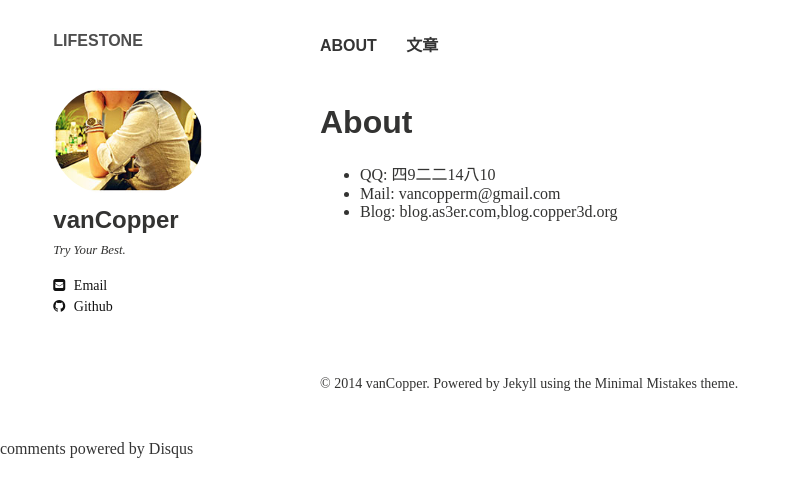
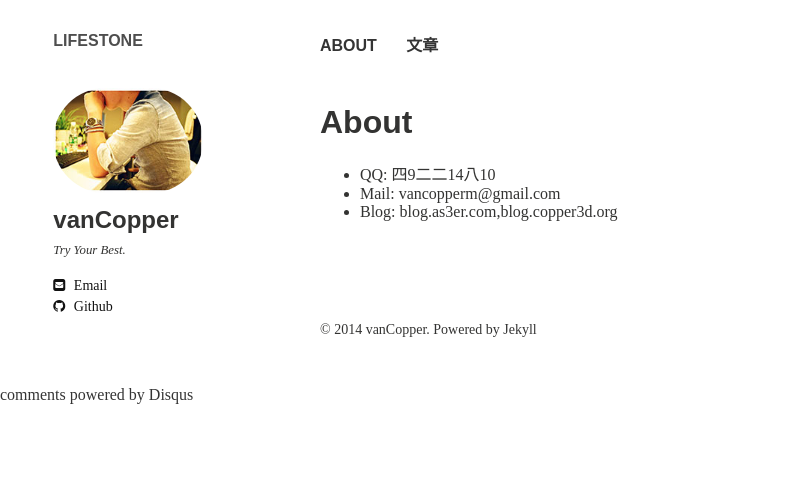
Before and after one commit to vanCopper/tgerm, a Jekyll site: the page built from about/index.md, in a window 1280 px wide. Shown: the top 497 px of the page, without its empty margins (0-801 px from the left). Built offline with Jekyll 4.4.1, drawn with Linux system fonts in a browser that asks for light colours; comment, search, counter and statistics services are not loaded.

Commit message:
修改样式

```diff
--- a/_includes/_footer.html
+++ b/_includes/_footer.html
@@ -1,5 +1,4 @@
-<div class="google-ads">
-  <!-- 320 x 50 ad -->
+<!-- <div class="google-ads">
   <script async src="http://pagead2.googlesyndication.com/pagead/js/adsbygoogle.js"></script>
   <ins class="adsbygoogle"
        style="display:inline-block;width:320px;height:50px"
@@ -8,6 +7,6 @@
   <script>
   (adsbygoogle = window.adsbygoogle || []).push({});
   </script>
-</div><!-- /.google-ads -->
+</div> -->
 
-<span>&copy; {{ site.time | date: '%Y' }} {{ site.owner.name }}. Powered by <a href="http://jekyllrb.com">Jekyll</a> using the <a href="http://mademistakes.com/minimal-mistakes/">Minimal Mistakes</a> theme.</span>
+<span>&copy; {{ site.time | date: '%Y' }} {{ site.owner.name }}. Powered by <a href="http://jekyllrb.com">Jekyll</a>
--- a/_layouts/home.html
+++ b/_layouts/home.html
@@ -34,7 +34,7 @@
 
 <div id="index">
   <h3><a href="{{ site.url}}/posts/">Recent Posts</a></h3>
-  {% for post in site.posts limit:5 %}
+  {% for post in site.posts limit:10 %}
   <article>
     {% if post.link %}
       <h2 class="link-post"><a href="{{ site.url }}{{ post.url }}" title="{{ post.title }}">{{ post.title }}</a> <a href="{{ post.link }}" target="_blank" title="{{ post.title }}"><i class="fa fa-link"></i></h2>
```
